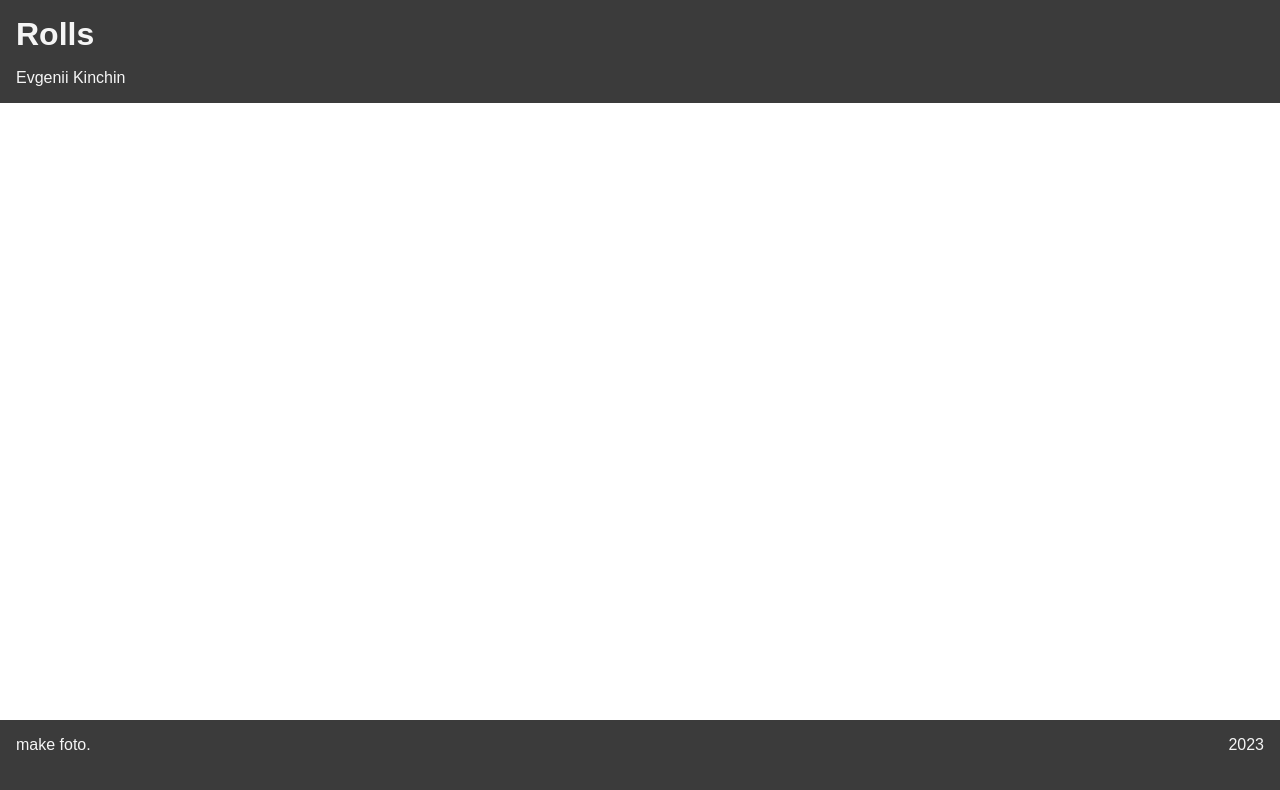
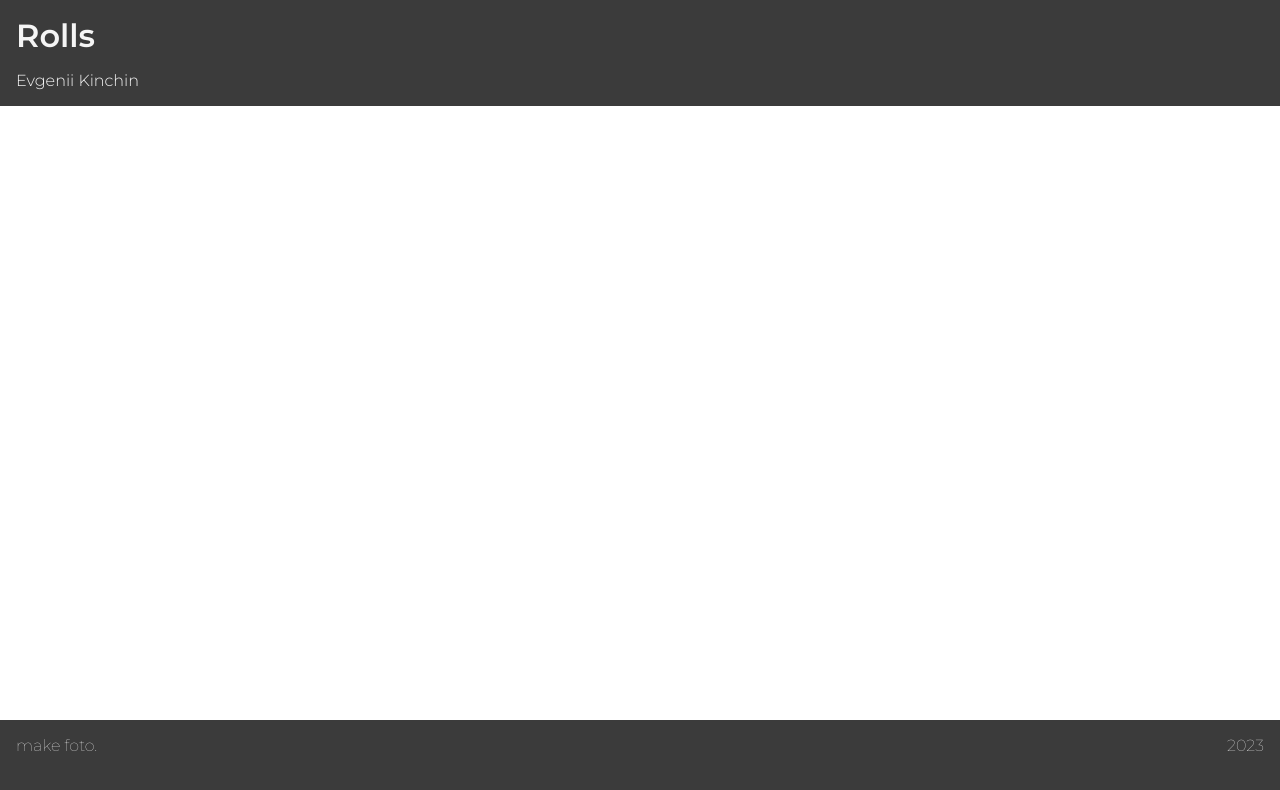
Before and after one commit to ekinchin/rolls.ekinchin.ru, an Eleventy site: page src/index.md in a window 1280 px wide. Built offline with nearby package versions, Linux system fonts and the light colour scheme; Eleventy itself is replaced by a stand-in of ours; files that its build step writes are made by us from their sources.

Commit message:
fix fonts

```diff
--- a/src/layouts/base.njk
+++ b/src/layouts/base.njk
@@ -9,8 +9,8 @@
     <link rel="stylesheet" href="/styles/gallery.css"/>
     <link rel="stylesheet" href="/styles/film.css"/>
     <link rel="preconnect" href="https://fonts.googleapis.com">
-    <link rel="preconnect" href="https://fonts.gstatic.com" crossorigin="crossorigin">
-    <link href="https://fonts.googleapis.com/css2?family=Montserrat:ital,wght@0,100;0,200;0,300;0,400;0,500;0,600;1,600&display=swap">
+  <link rel="preconnect" href="https://fonts.gstatic.com" crossorigin>
+  <link href="https://fonts.googleapis.com/css2?family=Montserrat:ital,wght@0,100;0,200;0,300;0,400;0,500;0,600;1,100;1,200;1,300;1,400;1,500;1,600&display=swap" rel="stylesheet">
   </head>
   <body class="body_container">
 
```
